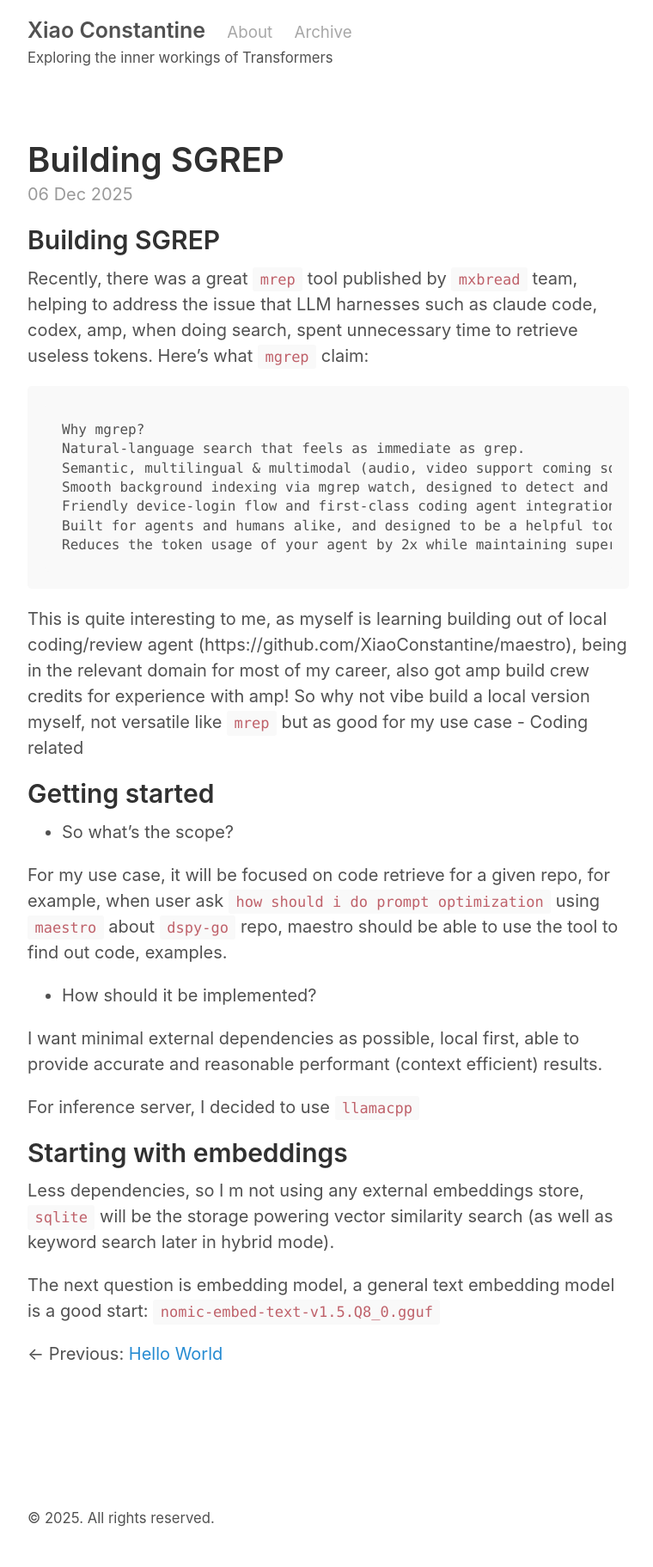
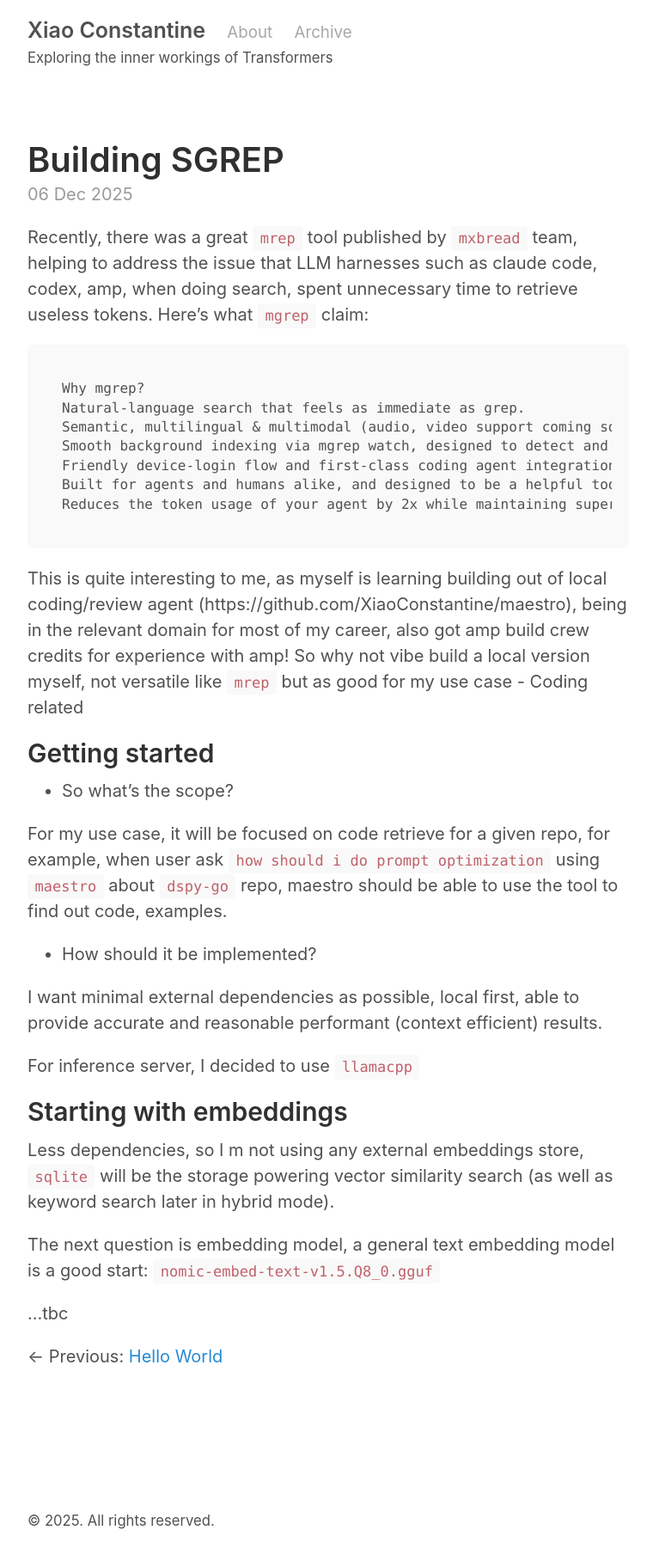
Before and after one commit to XiaoConstantine/XiaoConstantine.github.io, a Jekyll site: the page built from _posts/2025-12-06-sgrep.md, in a window 1280 px wide. Shown: the whole page at 86% size, without its empty margins (258-1018 px from the left). Built offline with Jekyll 4.4.1, drawn with Linux system fonts in a browser that asks for light colours.

Commit message:
adjust layout

```diff
--- a/_posts/2025-12-06-sgrep.md
+++ b/_posts/2025-12-06-sgrep.md
@@ -2,9 +2,6 @@
 layout: post
 title: Building SGREP
 ---
-
-Building SGREP
-------------------
 
 Recently, there was a great `mrep` tool published by `mxbread` team, helping to address the issue that LLM harnesses such as
 claude code, codex, amp, when doing search, spent unnecessary time to retrieve useless tokens. Here's what `mgrep` claim:
@@ -39,3 +36,5 @@ Starting with embeddings
 Less dependencies, so I m not using any external embeddings store, `sqlite` will be the storage powering vector similarity search (as well as keyword search later in hybrid mode).
 
 The next question is embedding model, a general text embedding model is a good start: `nomic-embed-text-v1.5.Q8_0.gguf`
+
+...tbc
```
